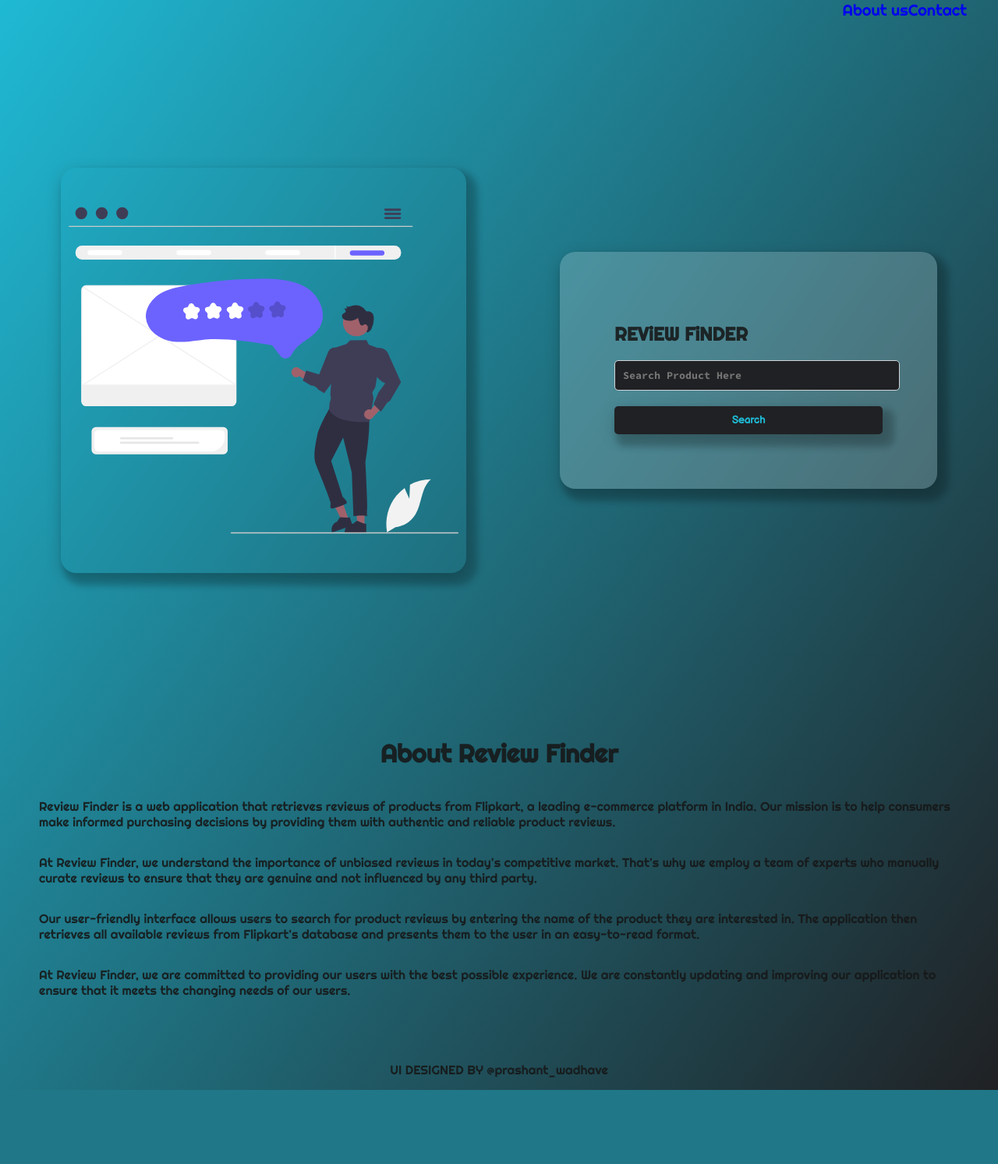
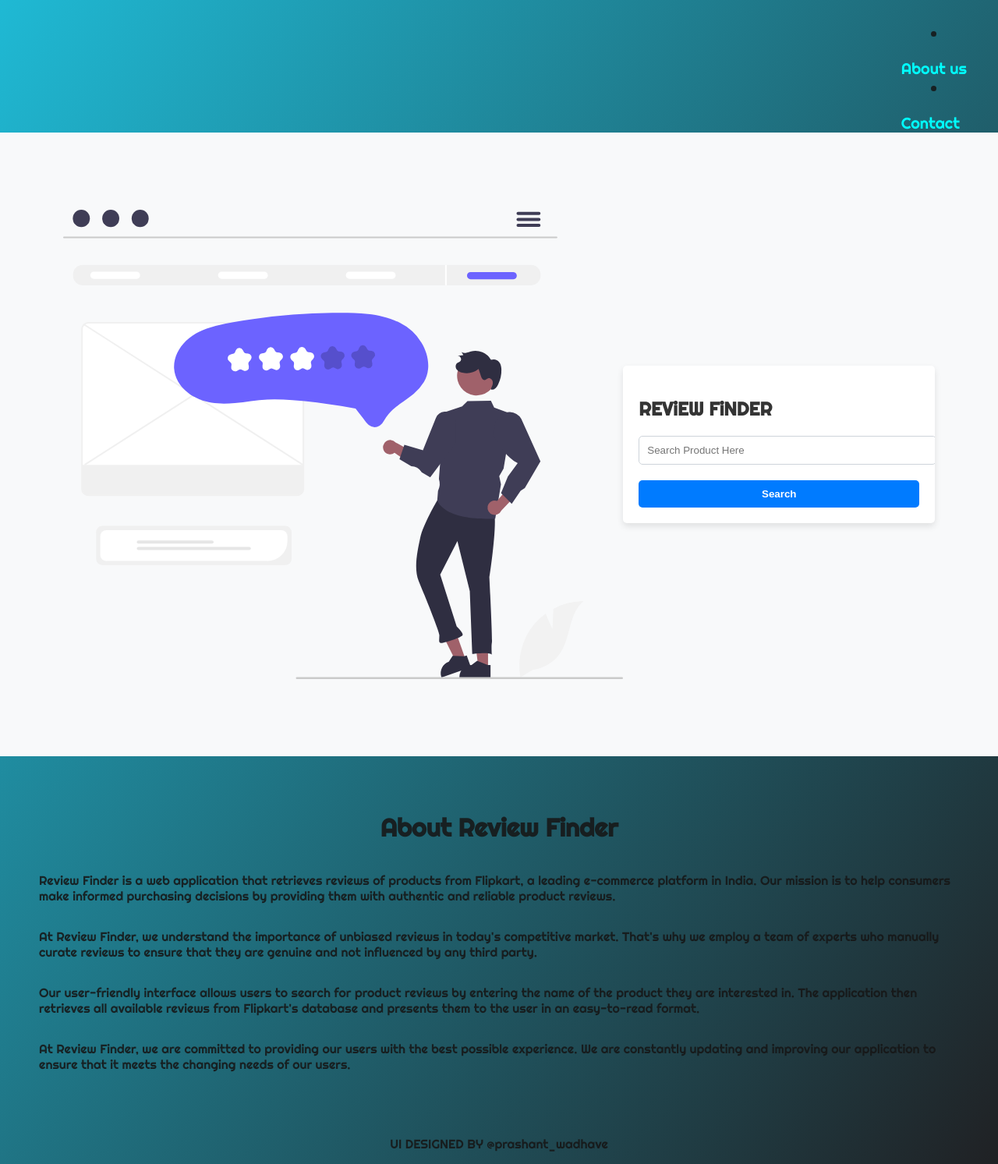
Before and after one commit to prashdev01/first_procject, a Flask app: page / in a window 1280 px wide. Shown: the whole page at 78% size. Before the commit the page ends 1398 px from the top, so only its background shows below. Run offline with Flask 2, Linux system fonts and the light colour scheme.

Commit message:
fourth_commit

```diff
--- a/static/css/style.css
+++ b/static/css/style.css
@@ -15,6 +15,7 @@
 .header {
   margin: auto;
   text-align: center;
+  margin-top: 30px;
   display: flex;
   justify-content: end;
   align-items: end;
@@ -23,62 +24,46 @@
   padding-left: 20px;
 }
 
-.links {
+.links a {
+  text-decoration: none;
+  margin-top: 10px;
   display: flex;
+  color: aqua;
   flex-direction: row;
   margin-right: 20px;
+  margin-top: 20px;
   text-decoration: none;
   list-style: none;
 }
-.links a {
-  text-decoration: none;
-  margin-top: 10px;
-}
+
 .links :hover a {
   color: rgba(177, 255, 255, 0.87);
 }
 
 /* Styles for the card */
+/* Styles for the container */
 .container {
   display: flex;
   justify-content: center;
   align-items: center;
   height: 100vh;
-  margin-top: 50px;
-}
-.container img {
-  width: 500px;
-  height: 500px;
-  margin-right: 120px;
-  box-shadow: 0 4px 8px rgba(0, 0, 0, 0.1);
-  border-radius: 50;
-  overflow: hidden;
-  padding: 10px;
-  box-shadow: 9px 10px 8px 6px rgba(0, 0, 0, 0.2), 0 6px 20px 0 rgba(0, 0, 0, 0.19);
-  -webkit-backdrop-filter: blur(3px);
-          backdrop-filter: blur(3px);
-  border-radius: 20px;
+  background-color: #f8f9fa;
 }
 
+/* Styles for the card */
 .card {
   max-width: 400px;
-  width: 30%;
+  width: 100%;
+  background-color: #fff;
   box-shadow: 0 4px 8px rgba(0, 0, 0, 0.1);
   border-radius: 5px;
   overflow: hidden;
-  box-shadow: 9px 10px 8px 6px rgba(0, 0, 0, 0.2), 0 6px 20px 0 rgba(0, 0, 0, 0.19);
-  background-color: rgba(253, 253, 253, 0.192);
-  -webkit-backdrop-filter: blur(3px);
-          backdrop-filter: blur(3px);
-  border-radius: 20px;
-  padding: 50px;
 }
 
 .card-body {
   padding: 20px;
 }
 
-/* Styles for the form */
 /* Styles for the form */
 form {
   margin-bottom: 0;
@@ -108,38 +93,6 @@
 
 button[type=submit]:hover {
   background-color: #0069d9;
-  cursor: pointer;
-}
-
-input[type=text] {
-  width: 100%;
-  padding: 10px;
-  margin-bottom: 20px;
-  border: 1px solid #ced4da;
-  border-radius: 5px;
-  background-color: rgb(32, 33, 36);
-  color: rgb(31, 185, 212);
-  font-family: "Source Code Pro", monospace;
-}
-
-button[type=submit] {
-  background: rgb(32, 33, 36);
-  cursor: pointer;
-  color: rgb(31, 185, 212);
-  padding: 10px;
-  font-family: "Balsamiq Sans", cursive;
-  box-shadow: 9px 10px 8px 6px rgba(0, 0, 0, 0.2), 0 6px 20px 0 rgba(0, 0, 0, 0.15);
-  border-radius: 5px;
-  transition-duration: 0.3s;
-  transition-timing-function: cubic-bezier(0.4, 0, 1, 1);
-  transition-delay: 0.1s;
-  transition-property: all;
-  border: none;
-}
-
-button[type=submit]:hover {
-  background: rgb(31, 185, 212);
-  color: rgb(32, 33, 36);
   cursor: pointer;
 }
 
@@ -191,4 +144,4 @@
   display: flex;
   justify-content: center;
   align-items: center;
-}/*# sourceMappingURL=style.css.map */
+} /*# sourceMappingURL=style.css.map */
--- a/static/css/style.scss
+++ b/static/css/style.scss
@@ -1,104 +1,68 @@
-// /* Styles for the container */
-@import url('https://fonts.googleapis.com/css2?family=Source+Code+Pro:wght@700&display=swap');
-@import url('https://fonts.googleapis.com/css2?family=Righteous&display=swap');
-@import url('https://fonts.googleapis.com/css2?family=Josefin+Sans&family=Righteous&display=swap');
-@import url('https://fonts.googleapis.com/css2?family=Balsamiq+Sans&display=swap');
-$color-one: rgb(32 33 36);
-$color-two: rgb(31 185 212);
-;
-
+@import url("https://fonts.googleapis.com/css2?family=Source+Code+Pro:wght@700&display=swap");
+@import url("https://fonts.googleapis.com/css2?family=Righteous&display=swap");
+@import url("https://fonts.googleapis.com/css2?family=Josefin+Sans&family=Righteous&display=swap");
+@import url("https://fonts.googleapis.com/css2?family=Balsamiq+Sans&display=swap");
 body,
 html {
   margin: 0;
   padding: 0;
-    font-family: 'Righteous', cursive;
-    background: linear-gradient(305deg, $color-one , $color-two);
+  font-family: "Righteous", cursive;
+  background: linear-gradient(305deg, rgb(32, 33, 36), rgb(31, 185, 212));
   color: rgba(22, 22, 22, 0.87);
   overflow: auto;
 }
+
 .header {
   margin: auto;
   text-align: center;
-  // margin-top: 30px;
+  margin-top: 30px;
   display: flex;
   justify-content: end;
   align-items: end;
   font-size: 20px;
   margin-right: 20px;
   padding-left: 20px;
-
-  // background-color: black;
 }
 
-.links {
-    a{
+.links a {
   text-decoration: none;
   margin-top: 10px;
-  }
   display: flex;
-  // margin-top: 20px;
+  color: aqua;
   flex-direction: row;
   margin-right: 20px;
+  margin-top: 20px;
   text-decoration: none;
   list-style: none;
-
-
-    :hover a {
-      color: rgb(177 255 255 / 87%);
-      // text-decoration: underline;
-
+}
+.links :hover a {
+  color: rgba(177, 255, 255, 0.87);
 }
 
-  }
 /* Styles for the card */
+/* Styles for the container */
 .container {
   display: flex;
   justify-content: center;
   align-items: center;
   height: 100vh;
-    margin-top: 50px;
+  background-color: #f8f9fa;
+}
 
-    // background-color: #f8f9fa;
-    img{
-        width: 500px;
-        height: 500px;
-        // border-radius: 50%;
-        margin-right: 120px;
-        // mix-blend-mode: multiply;
-        box-shadow: 0 4px 8px rgba(0, 0, 0, 0.1);
-        border-radius: 50;
-        overflow: hidden;
-        padding: 10px;
-        box-shadow: 9px 10px 8px 6px rgb(0 0 0 / 20%), 0 6px 20px 0 rgb(0 0 0 / 19%);
-        // background-color: rgba(253, 253, 253, 0.192);
-        backdrop-filter: blur(3px);
-        border-radius: 20px;
-
-    }
-  }
+/* Styles for the card */
 .card {
   max-width: 400px;
-    width: 30%;
-    // background: linear-gradient(305deg, $color-one , $color-two);
-    // background-color: #fff;
+  width: 100%;
+  background-color: #fff;
   box-shadow: 0 4px 8px rgba(0, 0, 0, 0.1);
   border-radius: 5px;
   overflow: hidden;
-
-    box-shadow: 9px 10px 8px 6px rgb(0 0 0 / 20%), 0 6px 20px 0 rgb(0 0 0 / 19%);
-    background-color: rgba(253, 253, 253, 0.192);
-    backdrop-filter: blur(3px);
-    border-radius: 20px;
-    // display: flex;
-    padding: 50px;
-    // margin-top: 60px;
 }
 
 .card-body {
   padding: 20px;
 }
 
-/* Styles for the form */
 /* Styles for the form */
 form {
   margin-bottom: 0;
@@ -108,7 +72,7 @@
   font-weight: bold;
 }
 
-input[type="text"] {
+input[type=text] {
   width: 100%;
   padding: 10px;
   margin-bottom: 20px;
@@ -116,7 +80,7 @@
   border-radius: 5px;
 }
 
-button[type="submit"] {
+button[type=submit] {
   width: 100%;
   padding: 10px;
   border-radius: 5px;
@@ -126,61 +90,24 @@
   font-weight: bold;
 }
 
-button[type="submit"]:hover {
+button[type=submit]:hover {
   background-color: #0069d9;
   cursor: pointer;
 }
 
-input[type="text"] {
-    width: 100%;
-    padding: 10px;
-    margin-bottom: 20px;
-    border: 1px solid #ced4da;
-    border-radius: 5px;
-    background-color: $color-one;
-    color: $color-two;
-    font-family: 'Source Code Pro', monospace;
-
-}
-
-button[type="submit"] {
-    background: $color-one;
-    cursor: pointer;
-    color: $color-two;
-    // margin-top: 20px;
-    padding: 10px;
-    font-family: 'Balsamiq Sans', cursive;
-    box-shadow: 9px 10px 8px 6px rgb(0 0 0 / 20%), 0 6px 20px 0 rgb(0 0 0 / 15%);
-
-    border-radius: 5px;
-    transition-duration: 0.3s;
-    transition-timing-function: cubic-bezier(0.4, 0, 1, 1);
-    transition-delay: 0.1s;
-    transition-property: all;
-
-    border: none;
-}
-
-button[type="submit"]:hover {
-    background: $color-two;
-    color: $color-one;
-    cursor: pointer;
-}
 table {
   border-collapse: collapse;
   margin: 0 auto;
   border-radius: 15px;
-    background: $color-one;
-    color: $color-two;
-    // margin-top: 20px;
+  background: rgb(32, 33, 36);
+  color: rgb(31, 185, 212);
   padding: 10px;
-    font-family: 'Balsamiq Sans', cursive;
-    box-shadow: 9px 10px 8px 6px rgb(0 0 0 / 20%), 0 6px 20px 0 rgb(0 0 0 / 15%);
+  font-family: "Balsamiq Sans", cursive;
+  box-shadow: 9px 10px 8px 6px rgba(0, 0, 0, 0.2), 0 6px 20px 0 rgba(0, 0, 0, 0.15);
+  border-radius: 5px;
+}
 
-    border-radius: 5px;
-
-  }
-  .tbl-header{
+.tbl-header {
   display: flex;
   justify-content: center;
   align-items: center;
@@ -198,14 +125,13 @@
 th {
   background-color: #343a40;
   color: #fff;
-
 }
 
 tr:nth-child(even) {
-    color: $color-two;
+  color: rgb(31, 185, 212);
 }
 
-.about{
+.about {
   display: flex;
   flex-direction: column;
   justify-content: center;
@@ -213,17 +139,8 @@
   margin: 50px;
 }
 
-// contact page
-// .content {
-//     display: flex;
-//     justify-content: center;
-//     align-items: center;
-//     input{
-//         display: block;
-//     }
-// }
-footer{
+footer {
   display: flex;
   justify-content: center;
   align-items: center;
-}
+}/*# sourceMappingURL=style.css.map */
--- a/templates/index.html
+++ b/templates/index.html
@@ -2,7 +2,7 @@
 
 {% block head %}
     <title>REVIEW FINDER</title>
-    <link rel="stylesheet" href="{{ url_for('static', filename='static/css/style.css') }}">
+    <link rel="stylesheet" href="{{ url_for('static', filename='/css/style.css') }}">
 {% endblock head %}
 
 {% block body %}
```
Also changed, not shown: 1 other file. Lines whose indentation alone changed are shown as unchanged.
